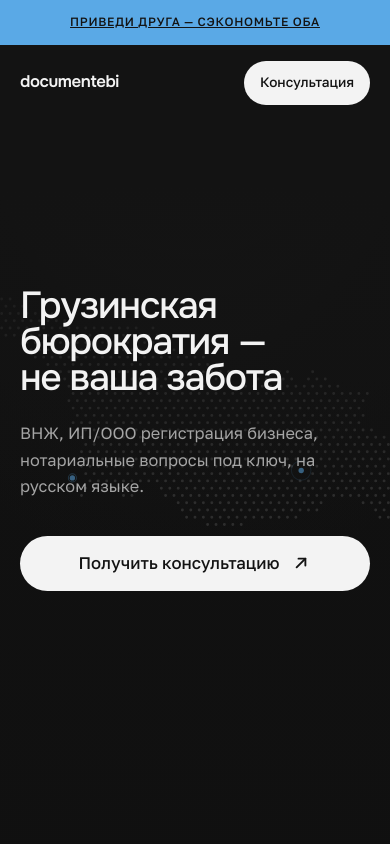
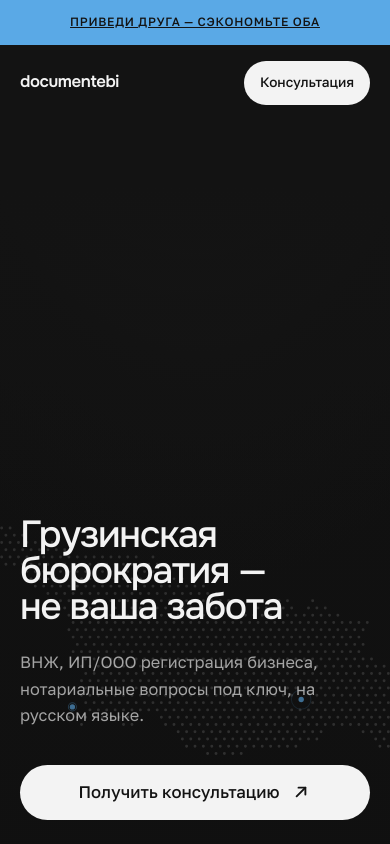
Before and after one commit to scarandriy/documented, a Next.js app: page / in a window 390 px wide. Shown: the top 844 px of the page. Built offline with nearby package versions, Linux system fonts and the light colour scheme.

Commit message:
hero fix

```diff
--- a/components/sections/hero.tsx
+++ b/components/sections/hero.tsx
@@ -12,7 +12,7 @@ export function Hero() {
   return (
     <section
       id="top"
-      className="relative isolate flex min-h-[100svh] flex-col overflow-hidden bg-night text-paper"
+      className="relative isolate flex h-dvh min-h-svh flex-col overflow-hidden bg-night text-paper md:h-auto"
     >
       <div
         aria-hidden
@@ -36,7 +36,7 @@ export function Hero() {
         }}
       />
 
-      <div className="relative flex flex-1 flex-col justify-end px-gutter pb-[max(8rem,30svh)] pt-[calc(env(safe-area-inset-top)+7.5rem)] md:justify-center md:pb-20 md:pt-28">
+      <div className="relative flex flex-1 flex-col justify-end px-gutter pb-[max(1.5rem,env(safe-area-inset-bottom)+1.25rem)] pt-[calc(env(safe-area-inset-top)+7.5rem)] md:justify-center md:pb-20 md:pt-28">
         <div className="md:grid md:grid-cols-12 md:gap-rail">
           <div className="relative md:col-span-7 xl:col-span-6">
             <div className="pointer-events-none absolute left-1/2 top-0 -z-10 w-[125vw] -translate-x-1/2 opacity-70 md:hidden">
```
